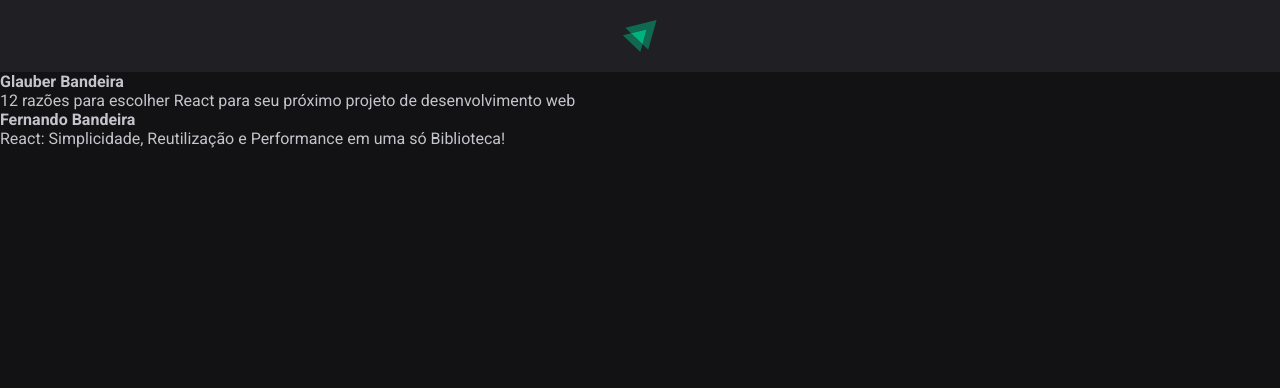
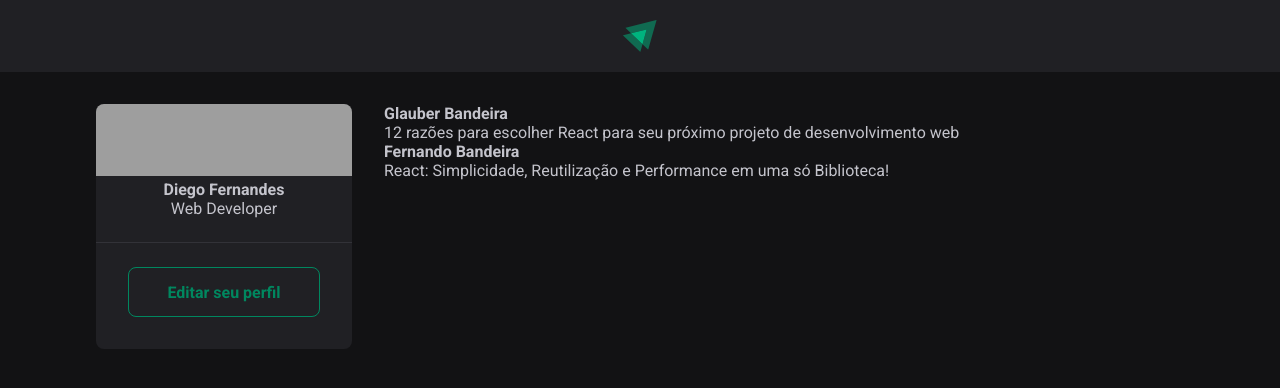
Before and after one commit to glauberbandeira/01-fundamentos-react, a React (Vite) app: page / in a window 1280 px wide. Shown: the top 388 px of the page. Built offline with nearby package versions, Linux system fonts and the light colour scheme; grey boxes are pictures that could not be loaded.

Commit message:
sidebar part 1

```diff
--- a/src/App.jsx
+++ b/src/App.jsx
@@ -1,5 +1,8 @@
 import { Post } from './Post';
-import { Header } from './componentes/Header';
+import { Header } from './components/Header';
+import { Sidebar } from './components/Sidebar';
+
+import styles from './App.module.css';
 
 import './global.css'
 
@@ -9,6 +12,10 @@
     <div className="App">
       <Header/>
 
+      <div className={styles.wrapper}>
+        <Sidebar/>
+
+        <main>
           <Post
             author="Glauber Bandeira"
             content="12 razões para escolher React para seu próximo projeto de desenvolvimento web"
@@ -17,7 +24,8 @@
             author="Fernando Bandeira"
             content="React: Simplicidade, Reutilização e Performance em uma só Biblioteca!"
           />
-
+        </main>
+      </div>
     </div>
   )
 }
--- /dev/null
+++ b/src/App.module.css
@@ -0,0 +1,10 @@
+.wrapper {
+    max-width: 70rem;
+    margin: 2rem auto;
+    padding: 0 1rem;
+
+    display: grid;
+    grid-template-columns: 256px 1fr;
+    gap: 2rem;
+    align-items: flex-start;
+  }
--- a/src/componentes/Header.jsx
+++ b/src/components/Header.jsx
@@ -1,4 +1,5 @@
 import React from 'react';
+
 import styles from './Header.module.css';
 
 import igniteLogo from '../assets/ignite-logo.svg'
--- /dev/null
+++ b/src/components/Sidebar.jsx
@@ -0,0 +1,26 @@
+import React from 'react';
+
+import styles from './Sidebar.module.css';
+
+export function Sidebar () {
+  return (
+    <aside className={styles.sidebar}>
+        <img
+            className={styles.cover}
+            src="https://images.unsplash.com/photo-1605379399642-870262d3d051?ixlib=rb-1.2.1&ixid=MnwxMjA3fDB8MHxwaG90by1wYWdlfHx8fGVufDB8fHx8&auto=format&fit=crop&w=500&q=50"
+        />
+
+        <div className={styles.profile}>
+            <strong>Diego Fernandes</strong>
+            <span>Web Developer</span>
+        </div>
+
+        <footer>
+            <a href="#">
+            Editar seu perfil
+            </a>
+        </footer>
+
+    </aside>
+  )
+}
--- /dev/null
+++ b/src/components/Sidebar.module.css
@@ -0,0 +1,38 @@
+.sidebar {
+    background: var(--gray-800);
+    border-radius: 8px;
+    overflow: hidden;
+  }
+
+.cover {
+    width: 100%;
+    height: 72px;
+    object-fit: cover;
+  }
+
+.profile {
+    display: flex;
+    flex-direction: column;
+    align-items: center;
+  }
+
+.sidebar footer {
+    border-top: 1px solid var(--gray-600);
+    margin-top: 1.5rem;
+    padding: 1.5rem 2rem 2rem;
+  }
+
+.sidebar footer a {
+    width: 100%;
+    background: transparent;
+    color: var(--green-500);
+    border: 1px solid var(--green-500);
+    border-radius: 8px;
+    height: 50px;
+    padding: 0 1.5rem;
+    font-weight: bold;
+    text-decoration: none;
+    display: flex;
+    align-items: center;
+    justify-content: center;
+  }
```
Also changed, not shown: src/components/Header.module.css (renamed from src/componentes/Header.module.css). Lines whose indentation alone changed are shown as unchanged.
